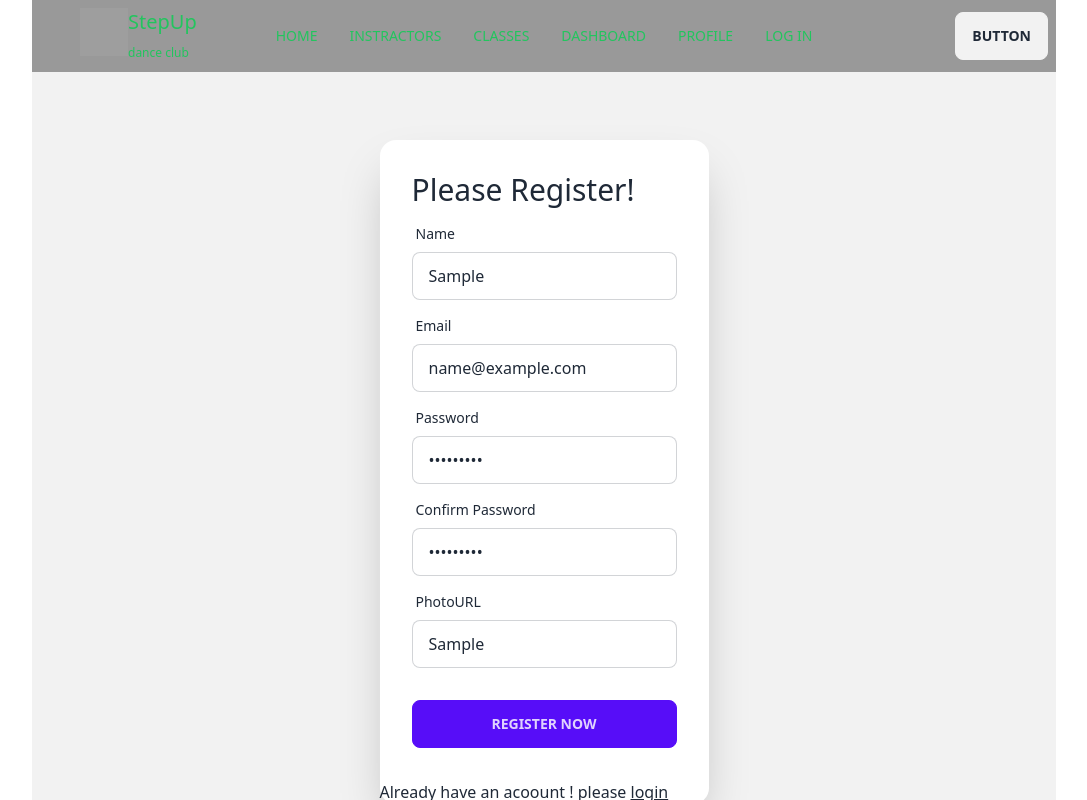
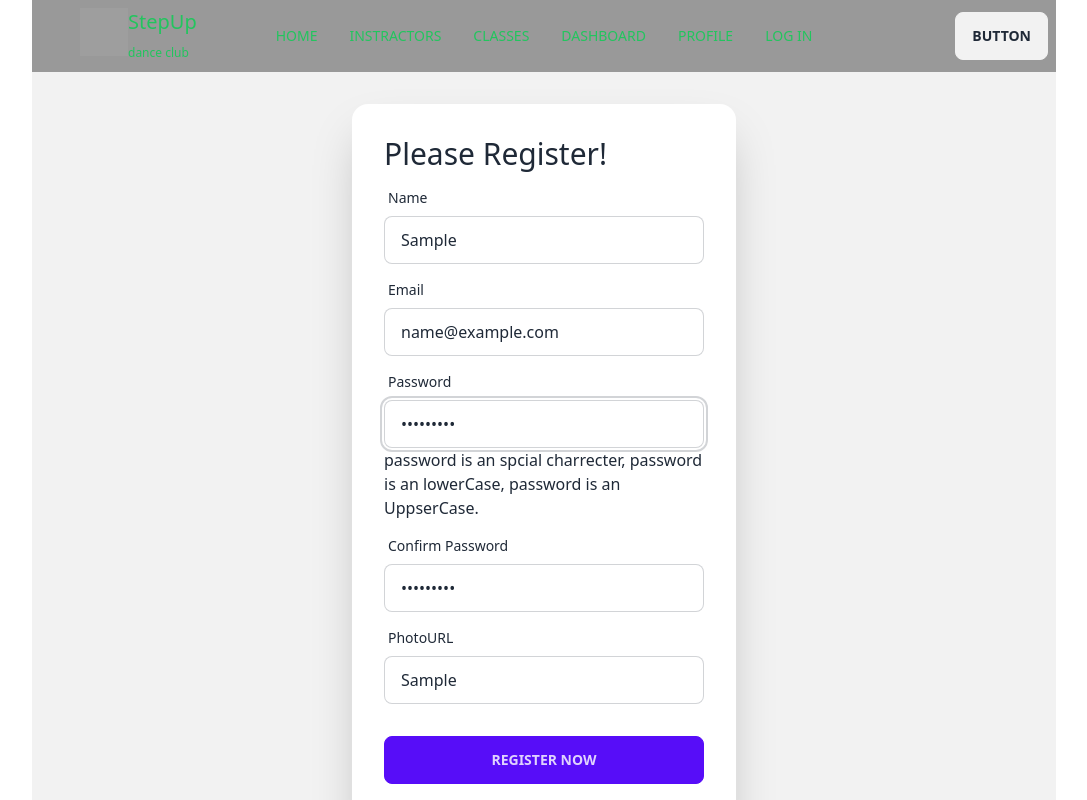
Before and after one commit to Ditul-Roy/stepup-dance-client, a React (Vite) app: page /register in a window 1280 px wide. Both pictures are taken after typing "Sample", "name@example.com", "Sample123", "Sample123", "Sample" into the empty fields and a click on the input "register now". Shown: the top 800 px of the page, without its empty margins (96-1183 px from the left). Built offline with nearby package versions, Linux system fonts and the light colour scheme; grey boxes are pictures that could not be loaded.

Commit message:
firebase confige add with env formate

```diff
--- a/package.json
+++ b/package.json
@@ -10,6 +10,7 @@
     "preview": "vite preview"
   },
   "dependencies": {
+    "firebase": "^9.22.1",
     "localforage": "^1.10.0",
     "match-sorter": "^6.3.1",
     "react": "^18.2.0",
--- /dev/null
+++ b/src/firebase/firebase_config.js
@@ -0,0 +1,17 @@
+// Import the functions you need from the SDKs you need
+import { initializeApp } from "firebase/app";
+// TODO: Add SDKs for Firebase products that you want to use
+// https://firebase.google.com/docs/web/setup#available-libraries
+
+// Your web app's Firebase configuration
+const firebaseConfig = {
+  apiKey: import.meta.env.VITE_APIKEY,
+  authDomain: import.meta.env.VITE_AUTHDOMAIN,
+  projectId: import.meta.env.VITE_PROJECTID,
+  storageBucket: import.meta.env.VITE_STORAGEBUCKET,
+  messagingSenderId: import.meta.env.VITE_MESSAGINGSENDERID,
+  appId: import.meta.env.VITE_APPID,
+};
+
+// Initialize Firebase
+export const app = initializeApp(firebaseConfig);
--- a/src/pages/Shared/login/Register/Register.jsx
+++ b/src/pages/Shared/login/Register/Register.jsx
@@ -1,16 +1,19 @@
 import React from 'react';
 import { Link } from 'react-router-dom';
-import { useForm } from 'react-hook-form';
+import { useForm,} from 'react-hook-form';
 
 const Register = () => {
     const {
         register,
         handleSubmit,
+        reset,
+        watch,
         formState: { errors },
       } = useForm();
 
       const onsubmit = form => {
         console.log(form);
+        reset()
       }
 
 
@@ -38,15 +41,24 @@ const Register = () => {
                             <label className="label">
                                 <span className="label-text">Password</span>
                             </label>
-                            <input type="password" placeholder="password" {...register('password', { required: true })} className="input input-bordered" />
-                            {errors.password && <p>password is required.</p>}
+                            <input type="password" placeholder="password" {...register('password', {
+                                required: true,
+                                minLength: 6,
+                                pattern: /(?=.*[!@#$%^&*])(?=.*[a-z])(?=.*[A-Z])/
+                                })} className="input input-bordered" />
+                            {errors.password?.type==='required' && <p>password is required.</p>}
+                            {errors.password?.type==='minLength' && <p>password is at least 6 charrecter.</p>}
+                            {errors.password?.type==='pattern' && <p>password is an spcial charrecter, password is an lowerCase, password is an UppserCase.</p>}
                         </div>
                         <div className="form-control">
                             <label className="label">
                                 <span className="label-text">Confirm Password</span>
                             </label>
-                            <input type="password" placeholder="confirm password" {...register('confirm', { required: true })} className="input input-bordered" />
+                            <input type="password" placeholder="confirm password" {...register('confirm', { required: true,
+                             validate: value => value === watch('password') || 'The passwords do not match'
+                            })} className="input input-bordered" />
                             {errors.confirm && <p>confirm password is required.</p>}
+                            {errors.confirm?.type==='validate' && <p>password is required.</p>}
                         </div>
                         <div className="form-control">
                             <label className="label">
```
Also changed, not shown: 1 other file (tests, documents, lock files or other folders).
